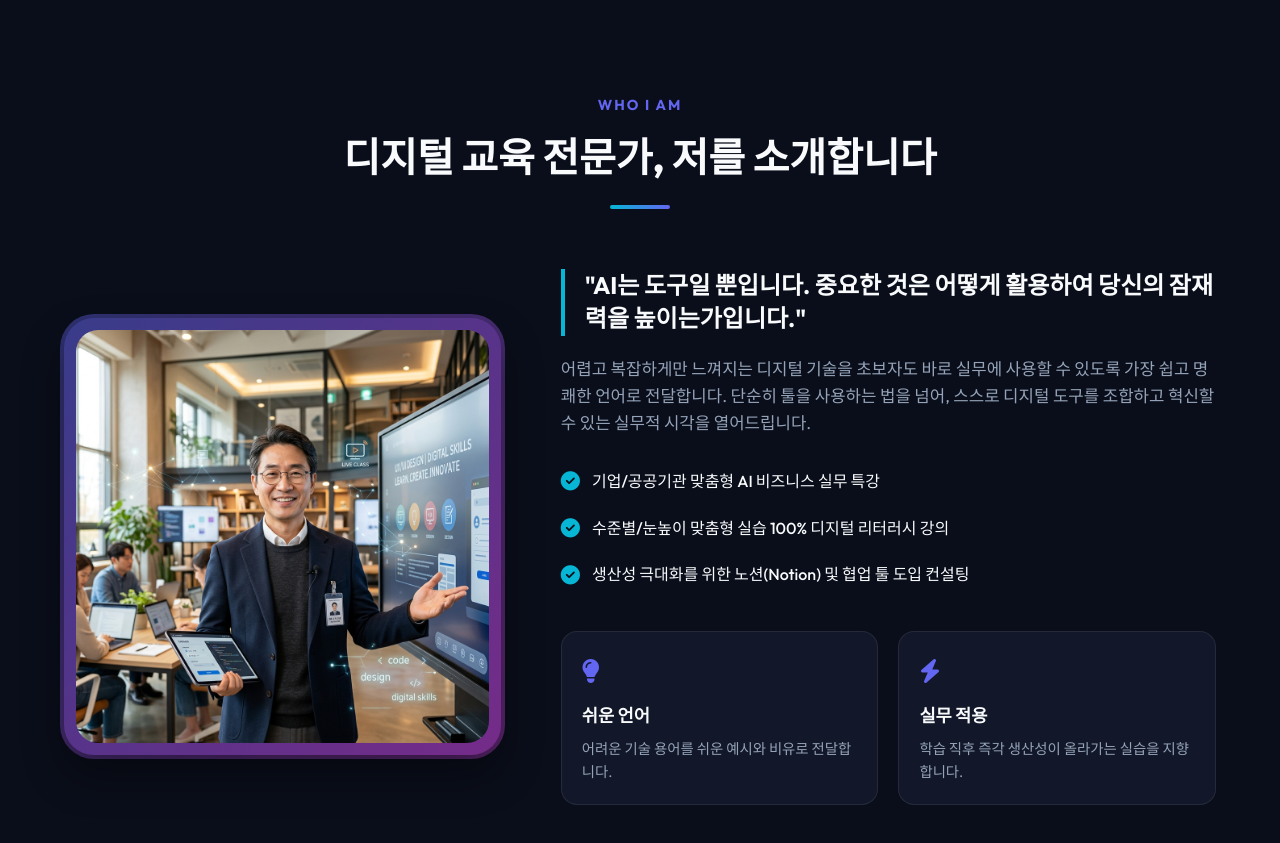
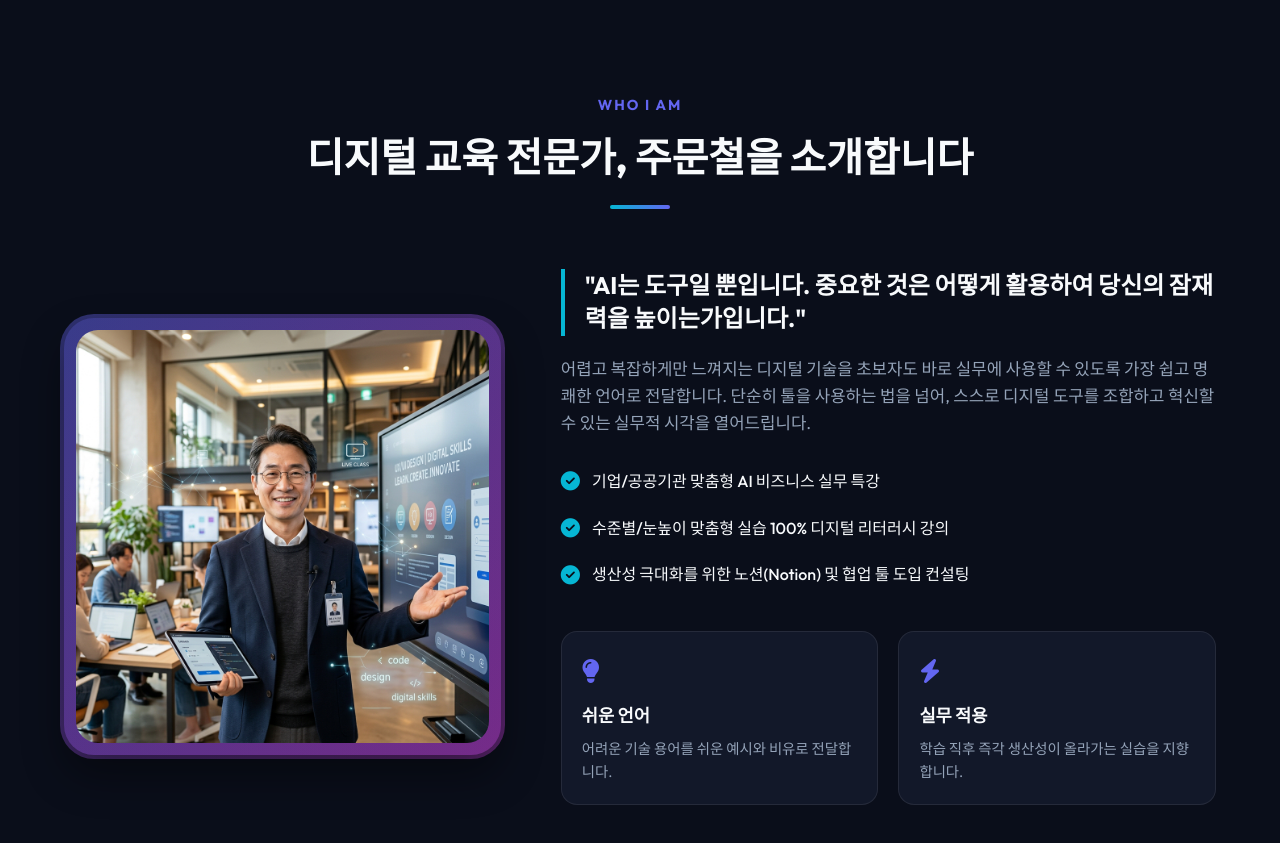
Before and after one commit to jmch0903-lgtm/jmch001, a plain HTML site: page index.html in a window 1280 px wide. Shown: the part 1000-1843 px from the top of the page. Drawn offline with Linux system fonts and the light colour scheme.

Commit message:
style: personalize self-introduction section title with name

```diff
--- a/index.html
+++ b/index.html
@@ -111,7 +111,7 @@
     <div class="container">
       <div class="section-header">
         <span class="section-subtitle">Who I Am</span>
-        <h2 class="section-title">디지털 교육 전문가, 저를 소개합니다</h2>
+        <h2 class="section-title">디지털 교육 전문가, 주문철을 소개합니다</h2>
         <div class="divider"></div>
       </div>
 
```
